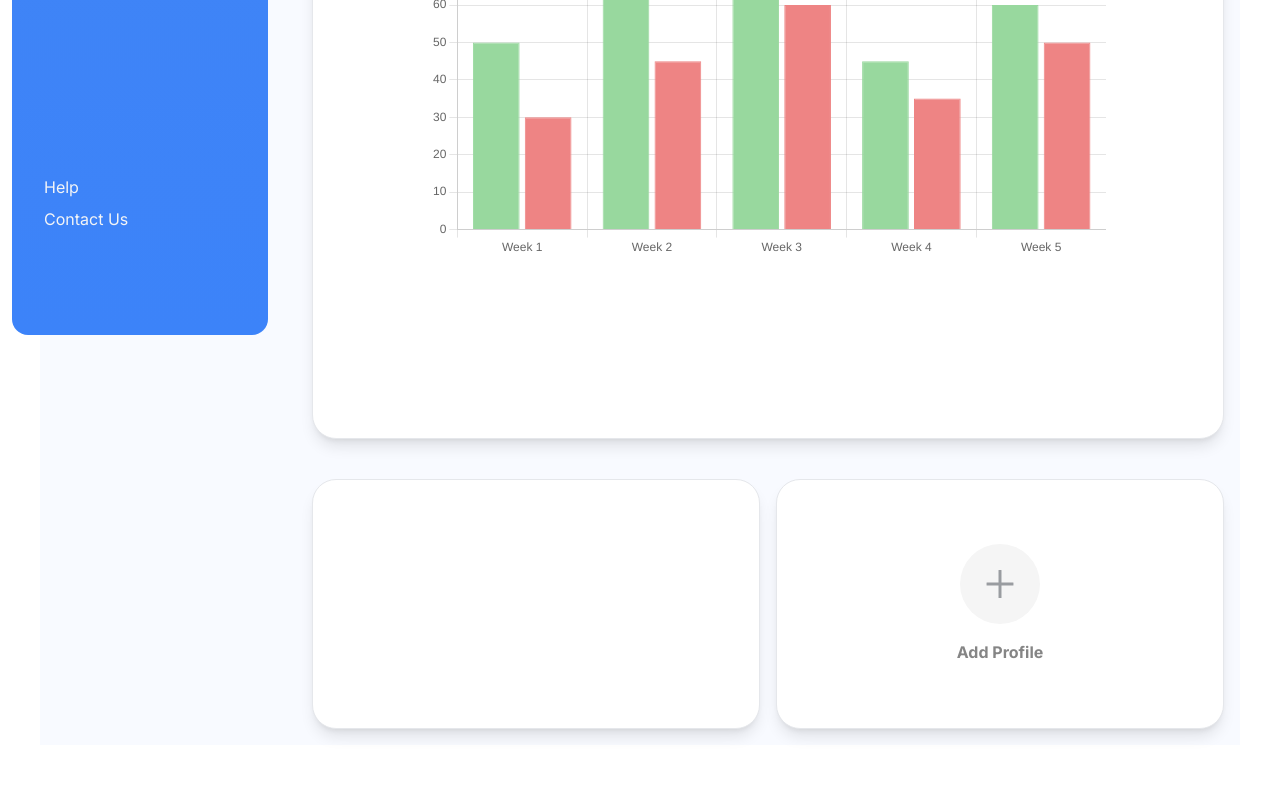
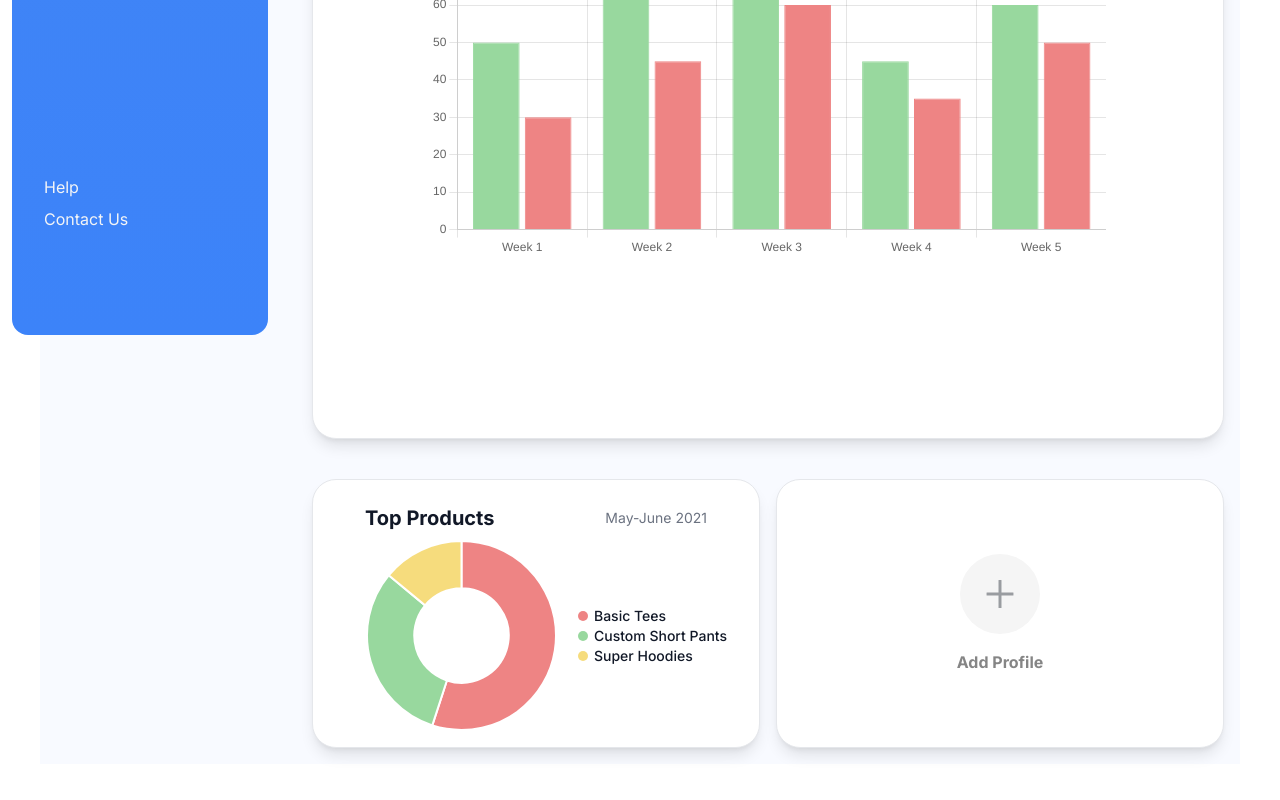
Before and after one commit to krishnaagarwal781/OpenInApp, a Next.js app: page /dashboard in a window 1280 px wide. Shown: the part 449-1249 px from the top of the page. Built offline with nearby package versions, Linux system fonts and the light colour scheme.

Commit message:
add pie chart

```diff
--- a/package.json
+++ b/package.json
@@ -17,6 +17,7 @@
     "next-auth": "^4.23.1",
     "postcss": "8.4.30",
     "react": "18.2.0",
+    "react-chartjs-2": "^5.2.0",
     "react-dom": "18.2.0",
     "react-icons": "^4.11.0",
     "tailwindcss": "3.3.3"
--- a/src/app/dashboard/page.jsx
+++ b/src/app/dashboard/page.jsx
@@ -12,7 +12,8 @@ import { AiOutlineLike } from 'react-icons/ai'
 import { FiUsers } from 'react-icons/fi'
 import "./index.css";
 import UserGuestChart from "@/components/UserGuestChart";
-import  {AiOutlinePlus} from 'react-icons/ai'
+import { AiOutlinePlus } from 'react-icons/ai'
+import DoughnutChart from "@/components/DoughnutChart";
 const dashboard = () => {
   return (
     <div className="m-10 bg-[#F8FAFF]">
@@ -180,12 +181,23 @@ const dashboard = () => {
         </div>
         <div className="flex gap-4 mt-10 flex-col sm:flex-row">
           <div className="block w-full sm:w-1/2 px-8 py-4  bg-white border border-gray-200 rounded-3xl shadow-lg hover:bg-gray-100">
-
+            <div className="flex items-center justify-between px-5 py-2">
+              <h5 className="text-gray-900 text-xl font-bold">Top Products</h5>
+              <p className="text-gray-500 text-sm ">May-June 2021</p>
+            </div>
+            <div className="flex items-center justify-center">
+              <DoughnutChart />
+              <div className="flex flex-col gap-x-2">
+                <span className="flex items-center text-sm font-medium text-gray-900"><span className="flex w-2.5 h-2.5 bg-[#EE8484] rounded-full mr-1.5 flex-shrink-0"></span>Basic Tees</span>
+                <span className="flex items-center text-sm font-medium text-gray-900"><span className="flex w-2.5 h-2.5 bg-[#98D89E] rounded-full mr-1.5 flex-shrink-0"></span>Custom Short Pants</span>
+                <span className="flex items-center text-sm font-medium text-gray-900"><span className="flex w-2.5 h-2.5 bg-[#F6DC7D] rounded-full mr-1.5 flex-shrink-0"></span>Super Hoodies</span>
+              </div>
+            </div>
           </div>
 
           <div className="flex flex-col items-center justify-center w-full sm:w-1/2 px-8 py-16  bg-white border border-gray-200 rounded-3xl shadow-lg hover:bg-gray-100">
             <div className="rounded-full bg-[#F5F5F5] p-5">
-              <AiOutlinePlus size={40} className="text-[#999CA0]"/>
+              <AiOutlinePlus size={40} className="text-[#999CA0]" />
             </div>
             <div className="text-[#858585] mt-4 font-bold">
               Add Profile
--- /dev/null
+++ b/src/components/DoughnutChart.jsx
@@ -0,0 +1,31 @@
+import React from 'react';
+import { Doughnut } from 'react-chartjs-2';
+
+const data = {
+  labels: ['Basic Tees', 'Custom Short Pants', 'Super Hoodies'],
+  datasets: [
+    {
+      data: [55, 31, 14], // Replace these values with your percentages
+      backgroundColor: ['#EE8484', '#98D89E', '#F6DC7D'], // Customize the colors
+      hoverBackgroundColor: ['#EE8484', '#98D89E', '#F6DC7D'],
+    },
+  ],
+};
+
+const options = {
+    plugins: {
+        legend: {
+          display: false,
+        },
+      },
+};
+
+const DoughnutChart = () => {
+  return (
+        <div style={{ width: '50%',height:'50%', margin: 'auto' }}>
+            <Doughnut data={data} options={options}/>
+        </div>
+  )
+};
+
+export default DoughnutChart;
```
Also changed, not shown: 1 other file (tests, documents, lock files or other folders).
